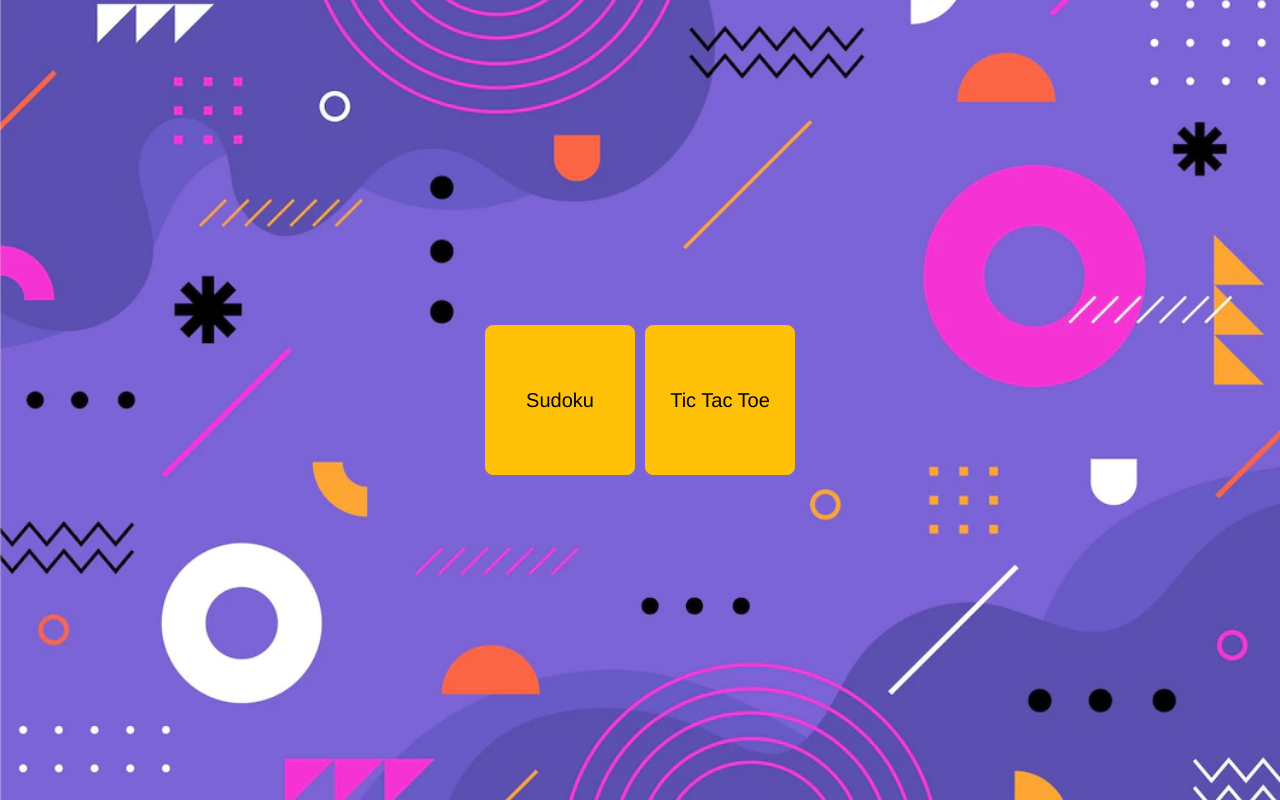
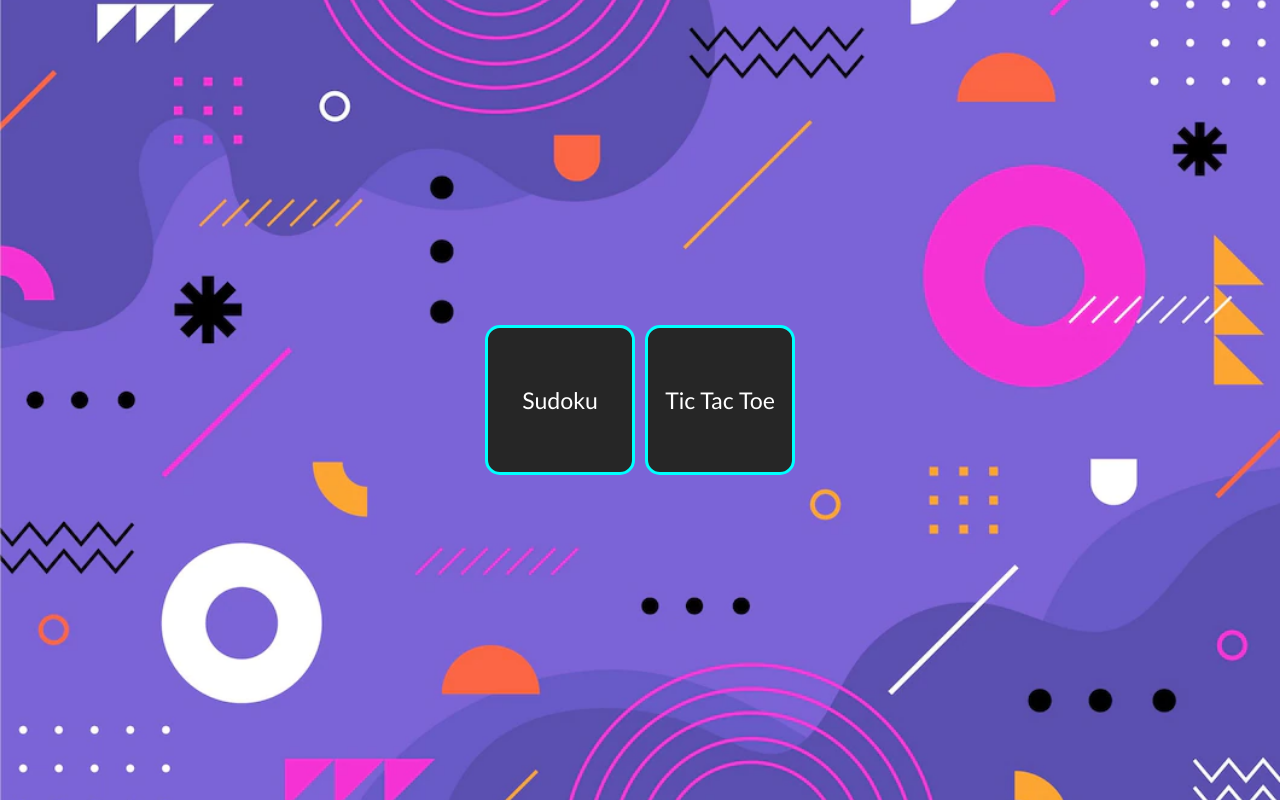
Before and after one commit to me-oniichan/board-games, a React (Create React App) app: page / in a window 1280 px wide. Built offline with nearby package versions, Linux system fonts and the light colour scheme.

Commit message:
changed menu color

```diff
--- a/src/App.css
+++ b/src/App.css
@@ -19,4 +19,18 @@ body {
     font-size: 50px;
     font-weight: 600;
     text-align: center;
-  }
+}
+
+.front-cart{
+    width: 150px;
+    height: 150px;
+    font-family: 'Trebuchet MS', 'Lucida Sans Unicode', 'Lucida Grande', 'Lucida Sans', Arial, sans-serif;
+    font-size: 23px;
+    box-sizing: border-box;
+    background-color : #262626;
+    border-color: cyan;
+    border-width: 3px;
+    border-style: solid;
+    color: white;
+    border-radius: 15px;
+}
--- a/src/App.js
+++ b/src/App.js
@@ -1,4 +1,4 @@
-import { Button } from "reactstrap";
+// import { Button } from "reactstrap";
 import "./App.css";
 import Sudoku from "./Sudoku/Sudoku";
 import Tictactoe from "./TicTacToe/TicTacToe";
@@ -8,10 +8,10 @@ function Home() {
     return (
         <div style={{ display: "flex", gap: 10 }}>
             <Link to="/sudoku">
-                <Button color="warning" size="lg" style={{width:"150px", height: "150px"}}>Sudoku</Button>
+                <button className="front-cart">Sudoku</button>
             </Link>
             <Link to="/ttt">
-                <Button color="warning" size="lg" style={{width:"150px", height: "150px"}}>Tic Tac Toe</Button>
+                <button className="front-cart">Tic Tac Toe</button>
             </Link>
         </div>
     );
```
